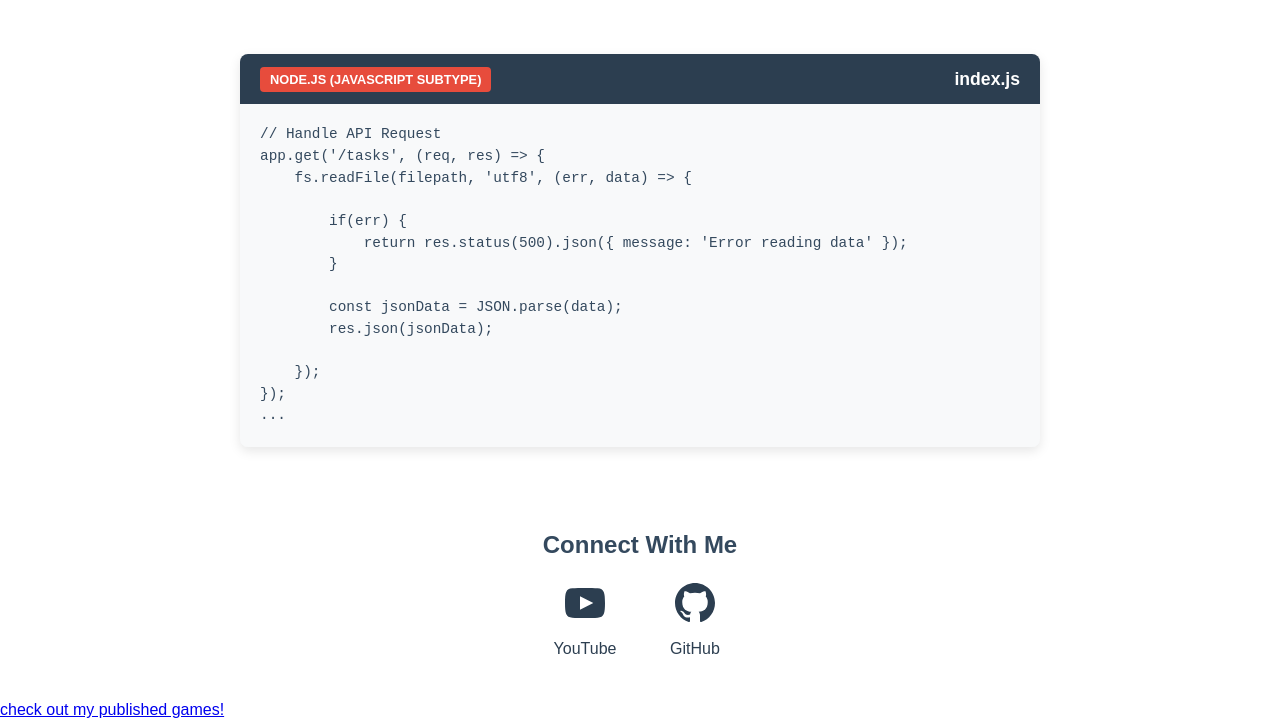
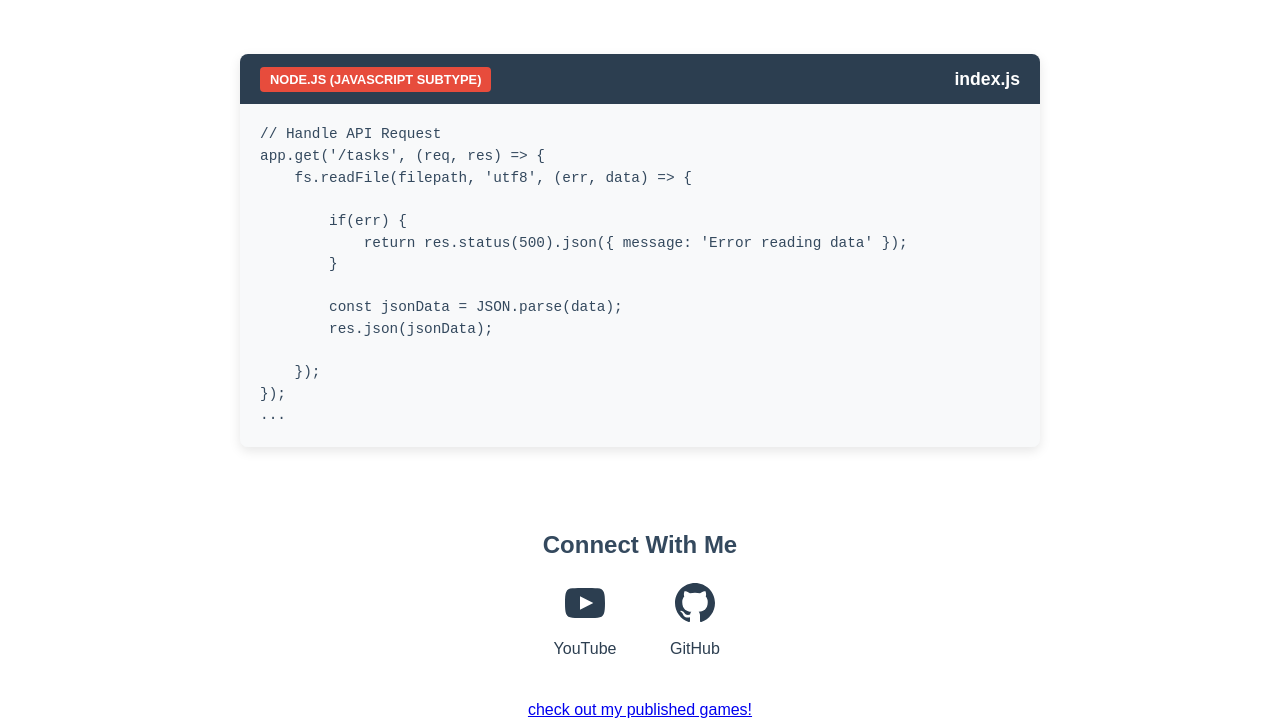
Before and after one commit to AugismeJ/AugismeJ.github.io, a plain HTML site: page index.html in a window 1280 px wide. Shown: the part 3910-4632 px from the top of the page. Drawn offline with Linux system fonts and the light colour scheme.

Commit message:
centered itch element

```diff
--- a/index.html
+++ b/index.html
@@ -503,10 +503,10 @@ app.get('/tasks', (req, res) =&gt; {
     </div>
 </div>
 
-<div>
+<div style="text-align: center">
 
 
-<a href="https://augisme.itch.io/" class="center">check out my published games!</a>
+<a href="https://augisme.itch.io/" >check out my published games!</a>
 
 </div>
     <script>
```
